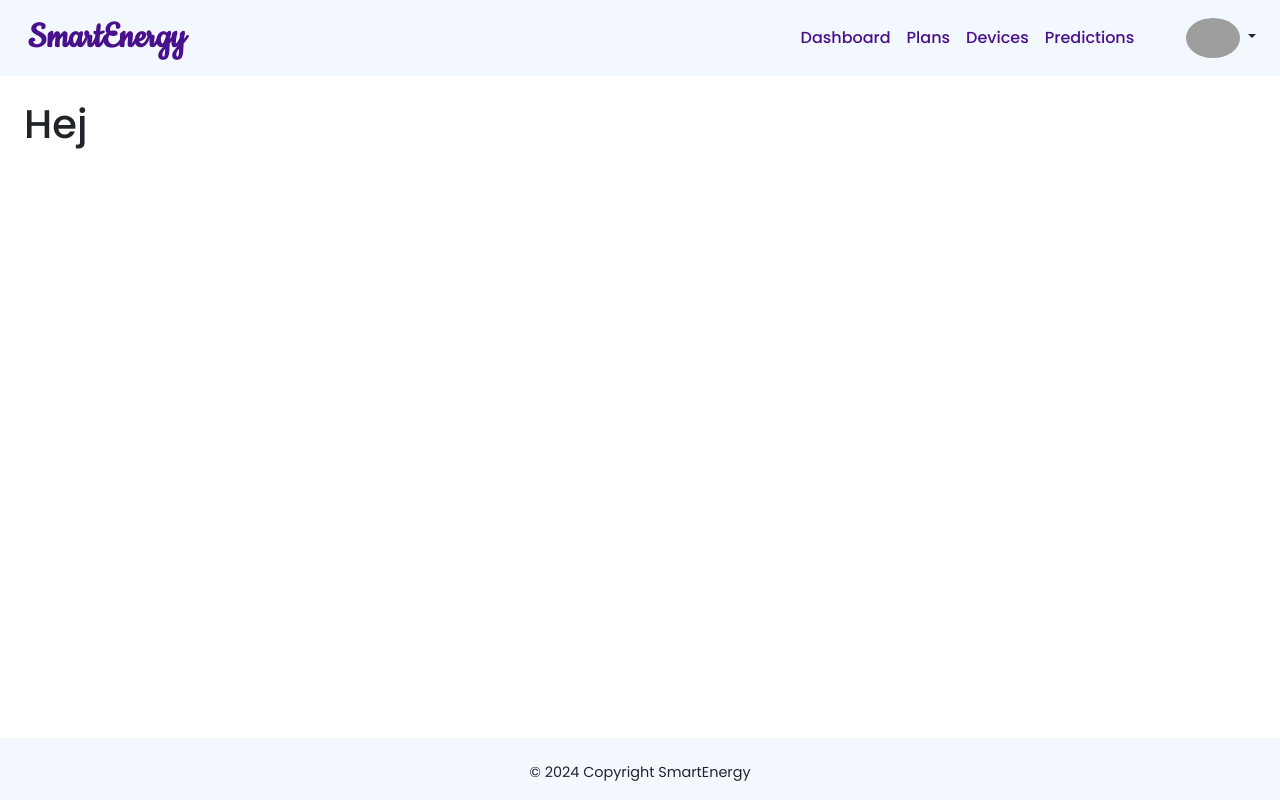
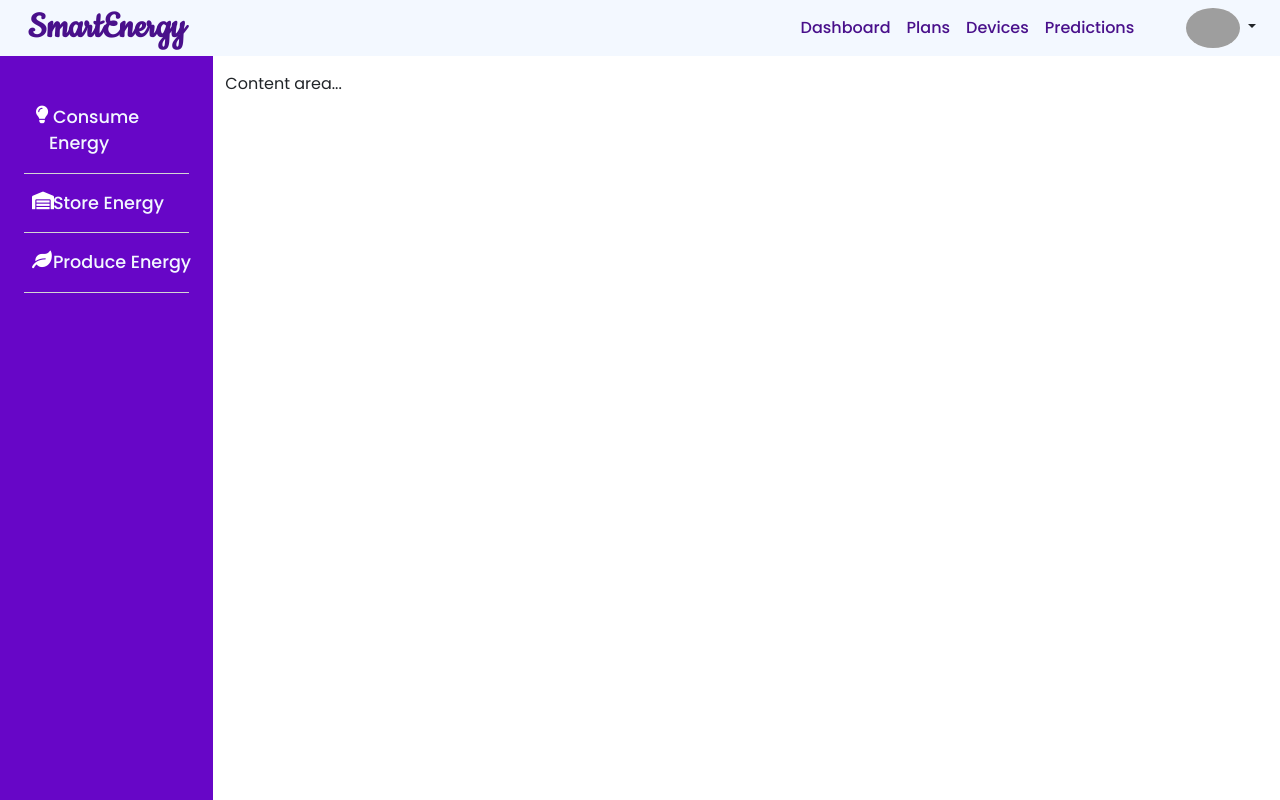
Before and after one commit to piotrzegarek/SmartEnergyHome, a Django app: page / in a window 1280 px wide. Run offline with Django 4.2, Linux system fonts and the light colour scheme; the visitor is signed in with stand-in values (Sample User, id 1); parts of the project's set-up code (start-up, migrations or seed data) failed here and were passed over; some web fonts are replaced; grey boxes are pictures that could not be loaded.

Commit message:
Created devices page layout

```diff
--- /dev/null
+++ b/app/apps/core/static/core/css/home.css
@@ -0,0 +1,4 @@
+.container-fluid,
+.container-fluid .row {
+    height: 100%;
+}
--- /dev/null
+++ b/app/apps/core/static/core/css/sidebar.css
@@ -0,0 +1,37 @@
+.side-bar {
+    background-color: #6706c7;
+    height: 100%;
+}
+
+.side-bar .nav-item span {
+    color: #F3F8FF;
+    font-weight: 500;
+    font-size: 1.1rem;
+}
+
+.side-bar .icon {
+    color: #fff;
+    font-size: 1.1rem;
+    padding-right: 10px;
+}
+
+.side-bar .nav,
+.side-bar .nav-item {
+    width: 100%;
+}
+
+.side-bar .nav-item {
+    border-bottom: 1px solid #d4d4d4;
+}
+
+.side-bar .nav-item:hover span {
+    color: #edc3ff;
+}
+
+.icon.fa-lightbulb {
+    margin-left: 4px;
+}
+
+.side-bar .nav-link .col {
+    padding: 0;
+}
--- /dev/null
+++ b/app/apps/core/templates/core/devices-sidebar.html
@@ -0,0 +1,38 @@
+<ul class="nav nav-pills flex-column mb-sm-auto mb-0 align-items-center align-items-sm-start mt-4 px-2" id="menu">
+    <li class="nav-item py-2">
+        <a href="#" class="nav-link align-middle px-2">
+            <div class="row">
+                <div class="col-2">
+                    <i class="icon fas fa-lightbulb"></i>
+                </div>
+                <div class="col">
+                    <span class="ms-1 d-none d-sm-inline">Consume Energy</span>
+                </div>
+            </div>
+        </a>
+    </li>
+    <li class="nav-item py-2">
+        <a href="#" class="nav-link align-middle px-2">
+            <div class="row">
+                <div class="col-2">
+                    <i class="icon fas fa-warehouse"></i>
+                </div>
+                <div class="col">
+                    <span class="ms-1 d-none d-sm-inline">Store Energy</span>
+                </div>
+            </div>
+        </a>
+    </li>
+    <li class="nav-item py-2">
+        <a href="#" class="nav-link align-middle px-2">
+            <div class="row">
+                <div class="col-2">
+                    <i class="icon fas fa-leaf"></i>
+                </div>
+                <div class="col">
+                    <span class="ms-1 d-none d-sm-inline">Produce Energy</span>
+                </div>
+            </div>
+        </a>
+    </li>
+</ul>
--- a/app/apps/core/templates/core/home-page.html
+++ b/app/apps/core/templates/core/home-page.html
@@ -3,7 +3,24 @@
 
 {% block title %}Home{% endblock title %}
 
+{% block css %}
+<link rel="stylesheet" href="{% static "core/css/sidebar.css" %}">
+<link rel="stylesheet" href="{% static "core/css/home.css" %}">
+{% endblock css %}
 
 {% block body %}
-<h1>Hej</h1>
+
+<div class="container-fluid">
+    <div class="row flex-nowrap">
+        <div class="col-auto col-md-3 col-xl-2 px-0">
+            <div class="side-bar d-flex flex-column align-items-center align-items-sm-start px-3 pt-2 text-white">
+                {% include "core/devices-sidebar.html" %}
+            </div>
+        </div>
+        <div class="col py-3">
+            Content area...
+        </div>
+    </div>
+</div>
+
 {% endblock body %}
--- a/app/static/css/base.css
+++ b/app/static/css/base.css
@@ -4,5 +4,9 @@
     margin: 0;
     padding: 0;
     box-sizing: border-box;
-    font-family: 'Poppins', sans-serif
+    font-family: 'Poppins', sans-serif;
 }
+
+.main-container {
+    height: 93vh !important;
+}
--- a/app/static/css/navbar.css
+++ b/app/static/css/navbar.css
@@ -2,6 +2,7 @@
 
 .navbar {
     background-color: #F3F8FF;
+    height: 7vh !important;
 }
 
 .navbar-brand {
--- a/app/templates/layout.html
+++ b/app/templates/layout.html
@@ -1,21 +1,35 @@
-{% extends "base.html" %}
 {% load static %}
 
-{% block title %}{% endblock title %}
+<!DOCTYPE html>
+<html lang="en">
+<head>
+    <meta charset="UTF-8">
+    <meta name="viewport" content="width=device-width, initial-scale=1.0">
+    <title>SE | {% block title %}{% endblock title %}</title>
 
-{% block css %}
-<link rel="stylesheet" href="{% static "css/navbar.css" %}">
-<link rel="stylesheet" href="{% static "css/footer.css" %}">
-{% endblock css %}
+    <link href="https://cdn.jsdelivr.net/npm/bootstrap@5.2.3/dist/css/bootstrap.min.css" rel="stylesheet" integrity="sha384-rbsA2VBKQhggwzxH7pPCaAqO46MgnOM80zW1RWuH61DGLwZJEdK2Kadq2F9CUG65" crossorigin="anonymous">
+    <link rel="stylesheet" href="https://use.fontawesome.com/releases/v5.7.2/css/all.css">
 
-{% block scripts %}{% endblock scripts %}
+    <link rel="stylesheet" href="{% static "css/base.css" %}">
+    <link rel="stylesheet" href="{% static "css/navbar.css" %}">
+    <link rel="stylesheet" href="{% static "css/footer.css" %}">
+    {% block css %}
+    {% endblock css %}
 
+    <script src="https://cdn.jsdelivr.net/npm/@popperjs/core@2.11.6/dist/umd/popper.min.js" integrity="sha384-oBqDVmMz9ATKxIep9tiCxS/Z9fNfEXiDAYTujMAeBAsjFuCZSmKbSSUnQlmh/jp3" crossorigin="anonymous"></script>
+    <script src="https://cdn.jsdelivr.net/npm/bootstrap@5.2.3/dist/js/bootstrap.min.js" integrity="sha384-cuYeSxntonz0PPNlHhBs68uyIAVpIIOZZ5JqeqvYYIcEL727kskC66kF92t6Xl2V" crossorigin="anonymous"></script>
+    {% block scripts %}
+    {% endblock scripts %}
+</head>
+<body>
 {% block content %}
 {% include "navbar.html" %}
-<div class="main-container p-4 mb-2">
+<div class="main-container">
     {% block body %}
 
     {% endblock body %}
 </div>
-{% include "footer.html" %}
+{% comment %} {% include "footer.html" %} {% endcomment %}
 {% endblock content %}
+</body>
+</html>
```
Also changed, not shown: app/apps/core/migrations/0004_consumeenergydevice_produceenergydevice_and_more.py (added).
